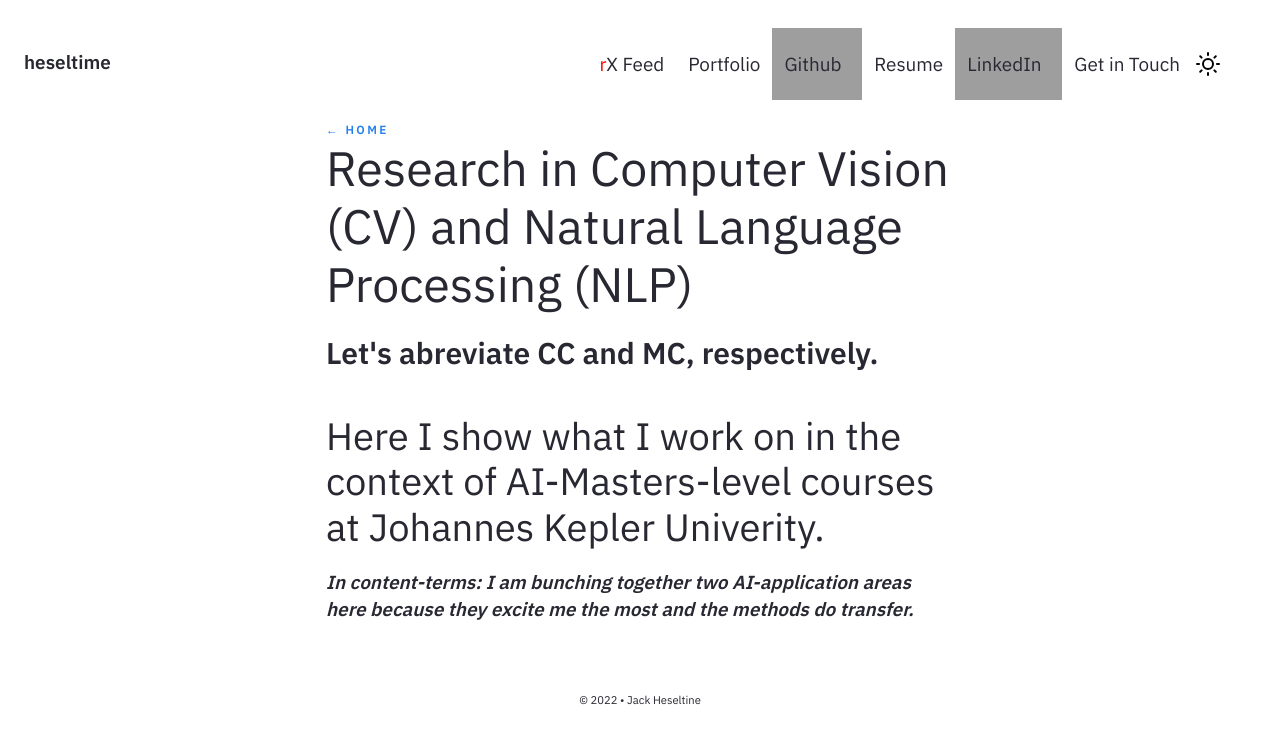
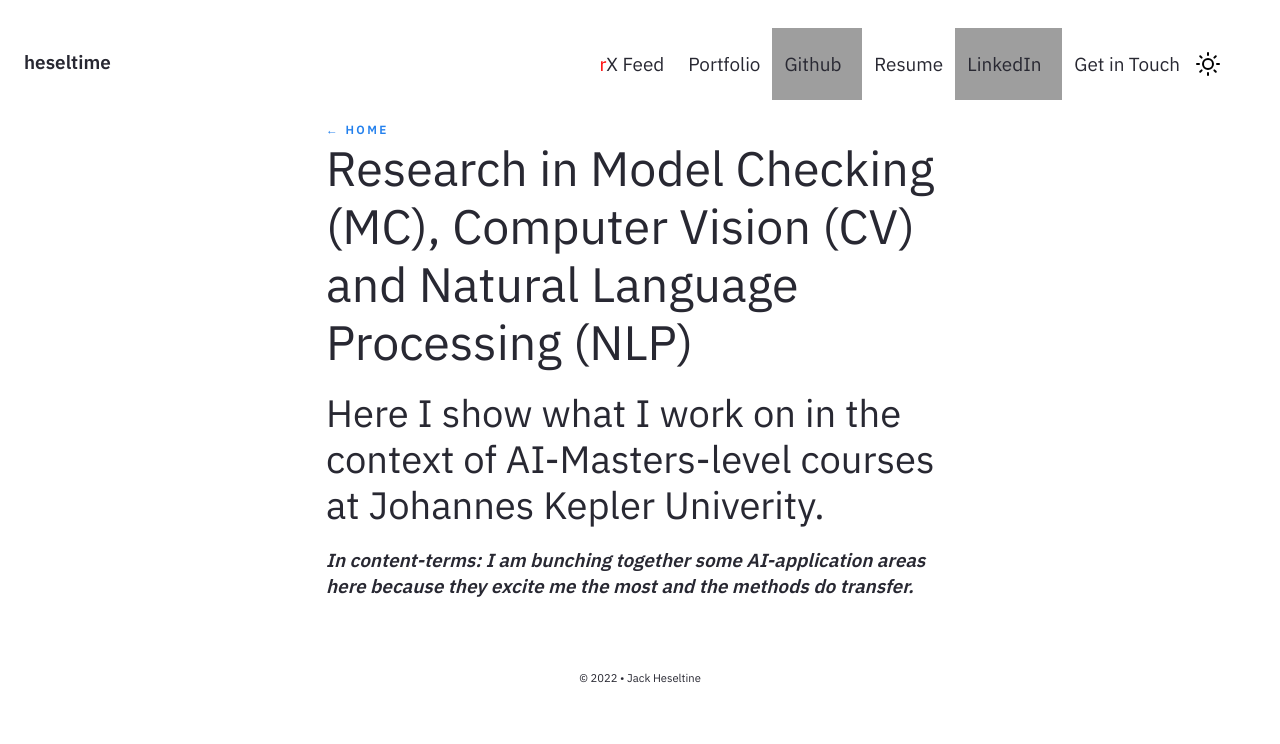
Before and after one commit to heseltime/heseltime.github.io, a Jekyll site: the page built from pages/rDai.md, in a window 1280 px wide, cut to the strip 0-744 px from the top of the page. Built offline with Jekyll 4.4.1, drawn with Linux system fonts in a browser that asks for light colours; grey boxes are pictures that could not be loaded.

Commit message:
initial pre-updates from collected material (structure for navbar in background prepared)

```diff
--- a/_includes/Homepage.html
+++ b/_includes/Homepage.html
@@ -11,7 +11,7 @@
 
         <h4>I am concentrating on a software engineering research project in the co-domains Enterprise Content Management (ECM) and Hyper-Automation, in cooperation with Fachhochschule Oberoesterreich, Campus Hagenberg. </h4>
 
-        <h4>My AI research interest is currently both CV and NLP, where I am taking my time to specialize ⸻ I also am still completing a research thesis in Compiler-Compilers at Hagenberg.</h4>
+        <h4>My AI research interest is currently Model Checking, Computer Vision and NLP, where I am taking my time to specialize ⸻ I also am still completing a research thesis in Compiler-Compilers at Hagenberg.</h4>
 
     </br>
 
--- a/pages/rDai.md
+++ b/pages/rDai.md
@@ -1,12 +1,10 @@
 ---
 layout: Post
 permalink: /rDai
-title: Research in Computer Vision (CV) and Natural Language Processing (NLP)
+title: Research in Model Checking (MC), Computer Vision (CV) and Natural Language Processing (NLP)
 feedformat: none
 ---
 
-## Let's abreviate CC and MC, respectively. ##
-
 # Here I show what I work on in the context of AI-Masters-level courses at Johannes Kepler Univerity. #
 
-**_In content-terms: I am bunching together two AI-application areas here because they excite me the most and the methods do transfer._**
+**_In content-terms: I am bunching together some AI-application areas here because they excite me the most and the methods do transfer._**
```
Also changed, not shown: pages/rDse.md (+4 -2 lines), 2 other files.
